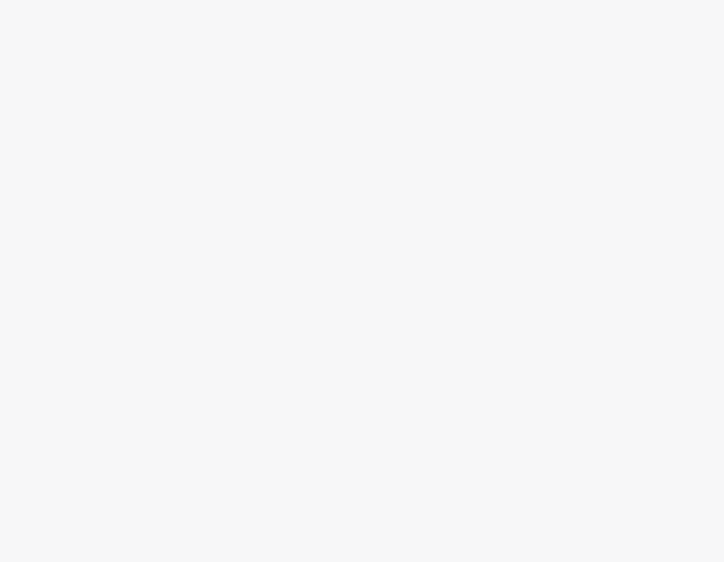
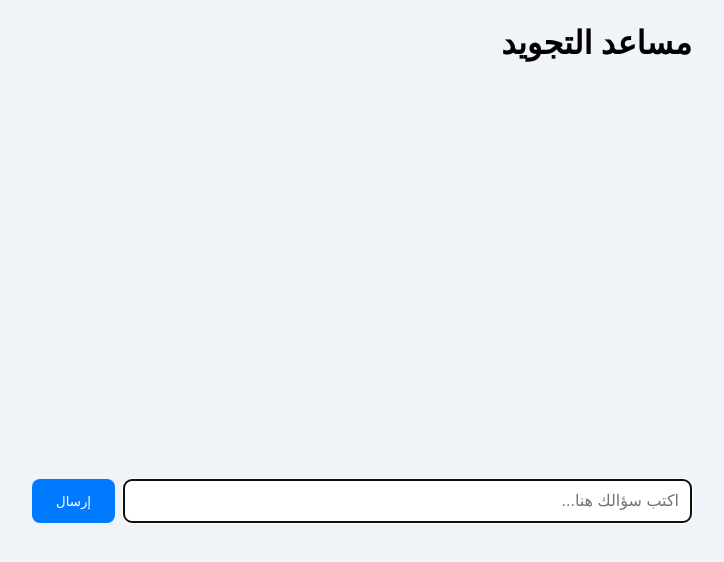
Before and after one commit to Abdulrhman3333/Tajweed-chatBot, a plain HTML site: page index.html in a window 1280 px wide. Shown: the whole page, without its empty margins (278-1002 px from the left). Drawn offline with Linux system fonts and the light colour scheme.

Commit message:
Convert index.html to Arabic with chat functionality

```diff
--- a/index.html
+++ b/index.html
@@ -1,27 +1,102 @@
 <!DOCTYPE html>
-<html lang="en">
+<html lang="ar" dir="rtl">
 <head>
   <meta charset="utf-8">
   <meta name="viewport" content="width=device-width, initial-scale=1">
-  <title>Tajweed Chatbot</title>
+  <title>مساعد التجويد</title>
   <style>
+    /* Your custom design here — full control */
     * { margin: 0; padding: 0; box-sizing: border-box; }
-    body {
-      font-family: system-ui, -apple-system, sans-serif;
-      background: #f7f7f8;
-      min-height: 100vh;
-    }
+    body { font-family: system-ui, sans-serif; background: #f0f4f8; }
+    #chat-container { max-width: 700px; margin: 0 auto; padding: 20px; }
+    #messages { min-height: 400px; margin-bottom: 16px; }
+    .msg { padding: 12px 16px; border-radius: 12px; margin-bottom: 8px; max-width: 80%; }
+    .msg.user { background: #007aff; color: white; margin-left: auto; }
+    .msg.assistant { background: white; border: 1px solid #e0e0e0; }
+    #input-area { display: flex; gap: 8px; }
+    #user-input { flex: 1; padding: 12px; border-radius: 8px; border: 1px solid #ccc; font-size: 16px; }
+    #send-btn { padding: 12px 24px; border: none; border-radius: 8px; background: #007aff; color: white; cursor: pointer; }
   </style>
 </head>
 <body>
-  <script
-    type="module"
-    src="https://e0db8796-6c00-433a-8e7d-383cc61847a7.search.ai.cloudflare.com/assets/v0.0.25/search-snippet.es.js"
-  ></script>
-  <chat-page-snippet
-    api-url="https://e0db8796-6c00-433a-8e7d-383cc61847a7.search.ai.cloudflare.com/"
-    placeholder="أسألني عن أحكام التجويد"
-  >
-  </chat-page-snippet>
+  <div id="chat-container">
+    <h1>مساعد التجويد</h1>
+    <div id="messages"></div>
+    <div id="input-area">
+      <input id="user-input" type="text" placeholder="اكتب سؤالك هنا..." autofocus>
+      <button id="send-btn" onclick="sendMessage()">إرسال</button>
+    </div>
+  </div>
+
+  <script>
+    const API_URL = "https://e0db8796-6c00-433a-8e7d-383cc61847a7.search.ai.cloudflare.com/chat/completions";
+    let conversationHistory = [];
+
+    async function sendMessage() {
+      const input = document.getElementById("user-input");
+      const text = input.value.trim();
+      if (!text) return;
+
+      // Add user message to UI
+      addMessage(text, "user");
+      conversationHistory.push({ role: "user", content: text });
+      input.value = "";
+
+      // Create assistant message bubble for streaming
+      const assistantEl = addMessage("", "assistant");
+
+      try {
+        const response = await fetch(API_URL, {
+          method: "POST",
+          headers: { "Content-Type": "application/json" },
+          body: JSON.stringify({
+            messages: conversationHistory,
+            stream: true
+          })
+        });
+
+        // Read the streaming response
+        const reader = response.body.getReader();
+        const decoder = new TextDecoder();
+        let fullText = "";
+
+        while (true) {
+          const { done, value } = await reader.read();
+          if (done) break;
+
+          const chunk = decoder.decode(value);
+          const lines = chunk.split("\n");
+
+          for (const line of lines) {
+            if (line.startsWith("data: ") && line !== "data: [DONE]") {
+              const data = JSON.parse(line.slice(6));
+              const delta = data.choices?.[0]?.delta?.content;
+              if (delta) {
+                fullText += delta;
+                assistantEl.textContent = fullText;
+              }
+            }
+          }
+        }
+
+        conversationHistory.push({ role: "assistant", content: fullText });
+      } catch (err) {
+        assistantEl.textContent = "حدث خطأ. حاول مرة أخرى.";
+      }
+    }
+
+    function addMessage(text, role) {
+      const div = document.createElement("div");
+      div.className = `msg ${role}`;
+      div.textContent = text;
+      document.getElementById("messages").appendChild(div);
+      return div;
+    }
+
+    // Send on Enter
+    document.getElementById("user-input").addEventListener("keypress", (e) => {
+      if (e.key === "Enter") sendMessage();
+    });
+  </script>
 </body>
 </html>
```
